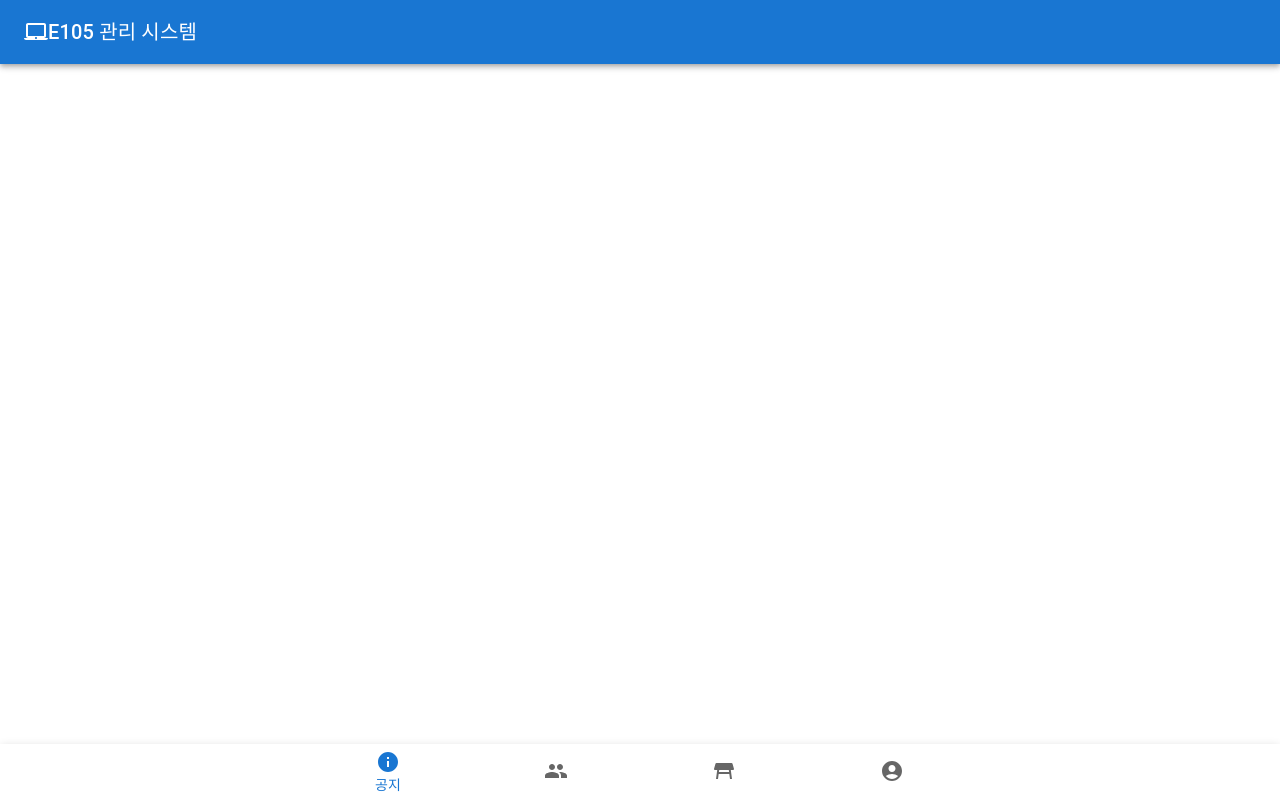
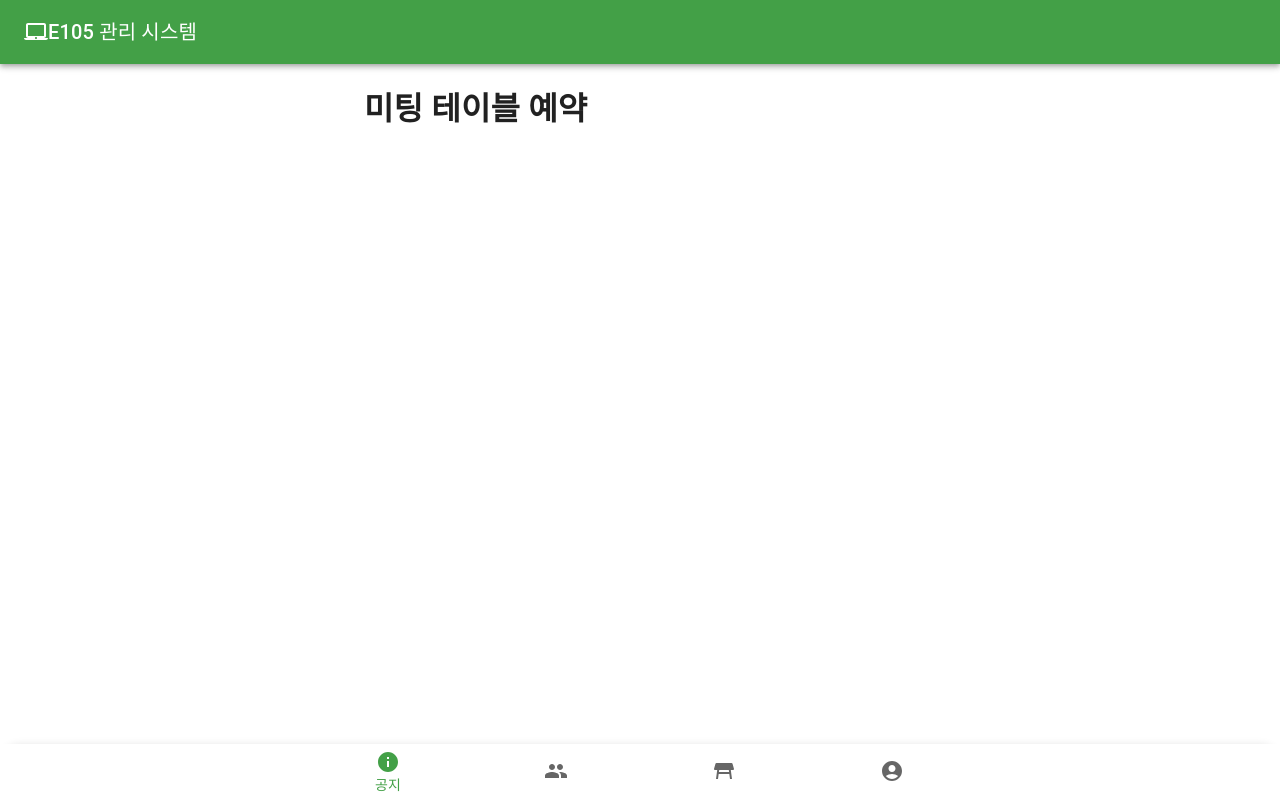
Before and after one commit to inje-megabrain/E105, a React (Create React App) app in the folder frontend/: page /meetingtable in a window 1280 px wide. Built offline with nearby package versions, Linux system fonts and the light colour scheme.

Commit message:
feat: theme materializing

```diff
--- a/frontend/src/App.tsx
+++ b/frontend/src/App.tsx
@@ -1,18 +1,23 @@
 import * as React from 'react';
-import { Box, CssBaseline, BottomNavigation, BottomNavigationAction, Paper, AppBar, Button, IconButton, Toolbar, Typography }  from '@mui/material';
-import { Info, Group, TableRestaurant, AccountCircle, LaptopMac, Login } from '@mui/icons-material';
-import { Routes, Route } from 'react-router-dom';
+import { Box, CssBaseline, BottomNavigation, BottomNavigationAction, Paper, AppBar, Container, IconButton, Toolbar, Typography }  from '@mui/material';
+import { Info, Group, TableRestaurant, AccountCircle, LaptopMac } from '@mui/icons-material';
+import { Routes, Route, useNavigate } from 'react-router-dom';
 import { MeetingTable } from './pages/components/MeetingTable';
 import { Notice } from './pages/components/Notice';
+import { Login } from './pages/accounts/Login';
 import { NotFound } from './pages/components/NotFound';
 import { TablePosition } from './pages/components/TablePosition';
 
 export default function App() {
-  const [tabBarSelect, setTabBarSelect] = React.useState('notice');
+  const [tabBarSelect, setTabBarSelect] = React.useState('/');
+
+  const navigate = useNavigate();
 
   const handleTabBarSelect = (event: React.SyntheticEvent, newValue: string) => {
-    setTabBarSelect(newValue);
-
+    if (newValue !== tabBarSelect){
+      navigate(newValue);
+      setTabBarSelect(newValue);
+    }
   };
 
   return (
@@ -26,6 +31,7 @@ export default function App() {
           </Typography>
         </Toolbar>
       </AppBar>
+      <Container maxWidth="sm">
       <Routes>
         <Route path="/" element={<Notice />} />
         <Route path="/meetingtable/*" element={<MeetingTable />} />
@@ -33,15 +39,16 @@ export default function App() {
         <Route path="/account/*" element={<Login />} />
         <Route path="/*" element={<NotFound />} />
       </Routes>
+      </Container>
       <Paper sx={{ position: 'fixed', bottom: 0, left: 0, right: 0 }} elevation={3}>
         <BottomNavigation
           value={tabBarSelect}
           onChange={handleTabBarSelect}
         >
-          <BottomNavigationAction label="공지" value="notice" icon={<Info />} />
-          <BottomNavigationAction label="미팅 테이블 예약" value="meetingtable" icon={<Group />} />
-          <BottomNavigationAction label="자리 배치" value="tableposition" icon={<TableRestaurant />} />
-          <BottomNavigationAction label="로그인" value="login" icon={<AccountCircle />} />
+          <BottomNavigationAction label="공지" value="/" icon={<Info />} />
+          <BottomNavigationAction label="미팅 테이블 예약" value="/meetingtable" icon={<Group />} />
+          <BottomNavigationAction label="자리 배치" value="/tablesetup" icon={<TableRestaurant />} />
+          <BottomNavigationAction label="로그인" value="/account" icon={<AccountCircle />} />
         </BottomNavigation>
       </Paper>
     </Box>
--- a/frontend/src/index.tsx
+++ b/frontend/src/index.tsx
@@ -2,15 +2,32 @@ import React from 'react';
 import CreateDOM from 'react-dom/client';
 import App from './App';
 import { BrowserRouter } from 'react-router-dom';
+import { ThemeProvider, createTheme } from '@mui/material/styles';
 
 const rootElement = document.getElementById('root');
 if (!rootElement) throw new Error('Failed to find the root element');
 const root = CreateDOM.createRoot(rootElement);
 
+const theme = createTheme({
+  palette: {
+    primary: {
+      main: '#43a047',
+    },
+    secondary: {
+      main: '#fb8c00',
+    },
+  },
+  shape: {
+    borderRadius: 20,
+  },
+});
+
 root.render(
   <React.StrictMode>
+    <ThemeProvider theme={theme}>
     <BrowserRouter>
       <App />
     </BrowserRouter>
+    </ThemeProvider>
   </React.StrictMode>
 );
--- a/frontend/src/pages/accounts/Login.tsx
+++ b/frontend/src/pages/accounts/Login.tsx
@@ -3,6 +3,7 @@ import React from 'react';
 export const Login = () => {
     return(
         <>
+            <h1>로그인</h1>
         </>
     )
 }
--- a/frontend/src/pages/components/MeetingTable.tsx
+++ b/frontend/src/pages/components/MeetingTable.tsx
@@ -3,6 +3,7 @@ import React from "react";
 export const MeetingTable = () => {
     return(
         <>
+            <h1>미팅 테이블 예약</h1>
         </>
     )
 }
--- a/frontend/src/pages/components/Notice.tsx
+++ b/frontend/src/pages/components/Notice.tsx
@@ -5,6 +5,7 @@ export const Notice = () => {
     const data = ['a', 'b'];
     return(
         <>
+            <h1>공지사항</h1>
             <List>
                 {/* {data.map(({ primary, secondary, person }, index) => (
                 <ListItem button key={index + person}>
--- a/frontend/src/pages/components/TablePosition.tsx
+++ b/frontend/src/pages/components/TablePosition.tsx
@@ -3,6 +3,7 @@ import React from 'react';
 export const TablePosition = () => {
     return(
         <>
+            <h1>자리 배정</h1>
         </>
     )
 }
```
